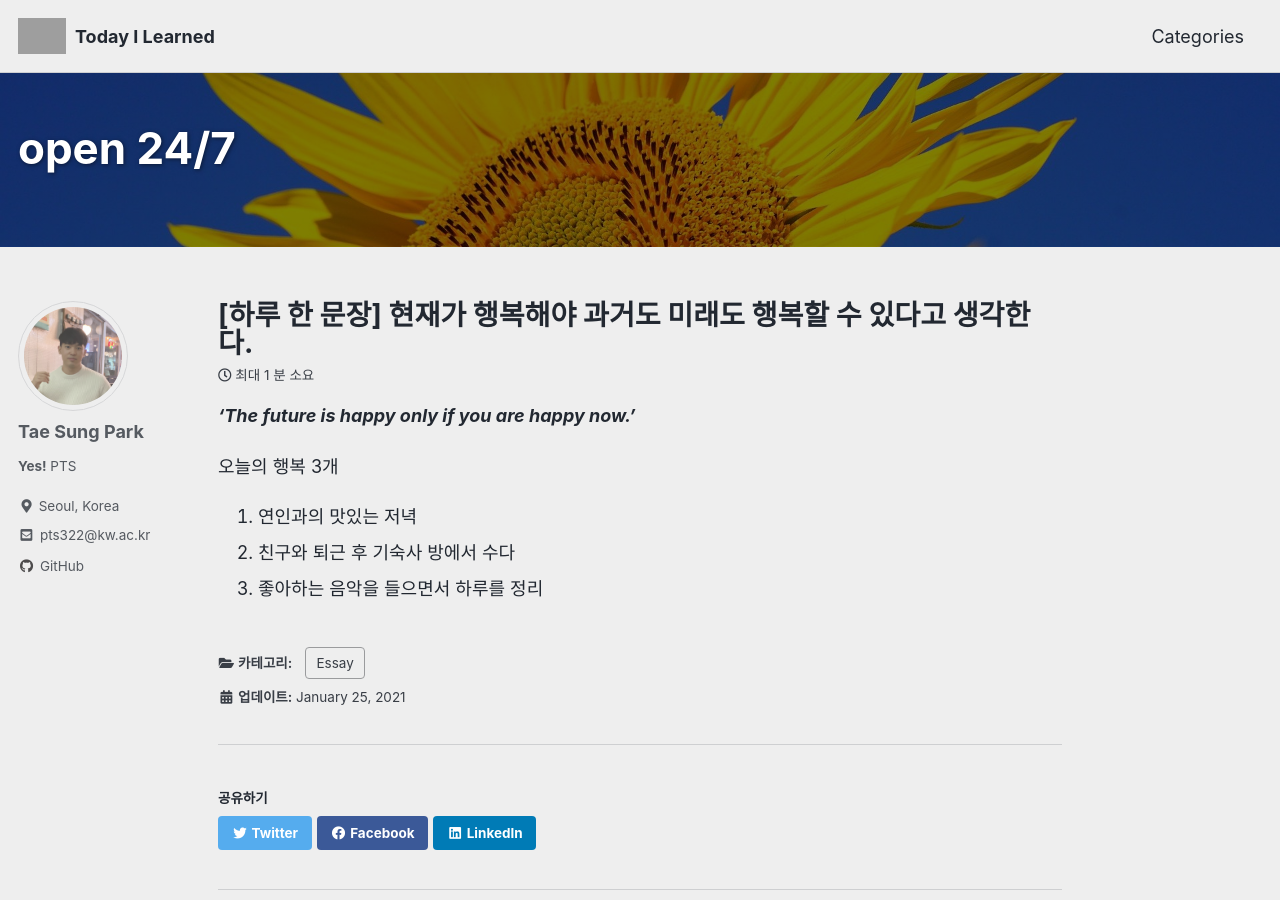
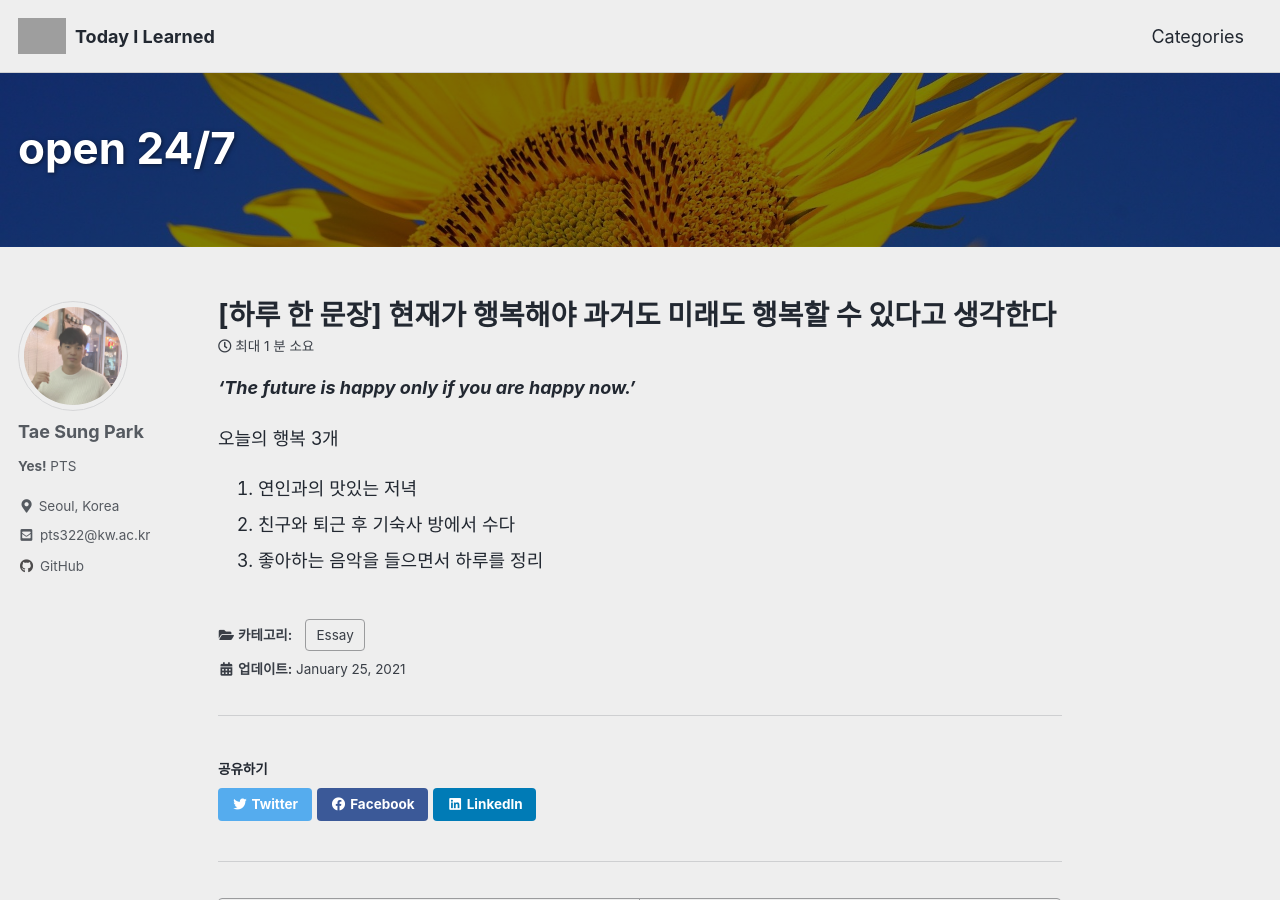
Before and after one commit to kkamankun/kkamankun.github.io, a Jekyll site: the page built from _posts/2021-01-25-Essay_happyNow.md, in a window 1280 px wide and 900 px high. Built offline with Jekyll 4.4.1, drawn with Linux system fonts in a browser that asks for light colours; cached includes are drawn as plain includes; grey boxes are pictures that could not be loaded.

```diff
--- a/_posts/2021-01-25-Essay_happyNow.md
+++ b/_posts/2021-01-25-Essay_happyNow.md
@@ -1,5 +1,5 @@
 ---
-title: "[하루 한 문장] 현재가 행복해야 과거도 미래도 행복할 수 있다고 생각한다."
+title: "[하루 한 문장] 현재가 행복해야 과거도 미래도 행복할 수 있다고 생각한다"
 categories:
     - Essay
 # layout: default
```
